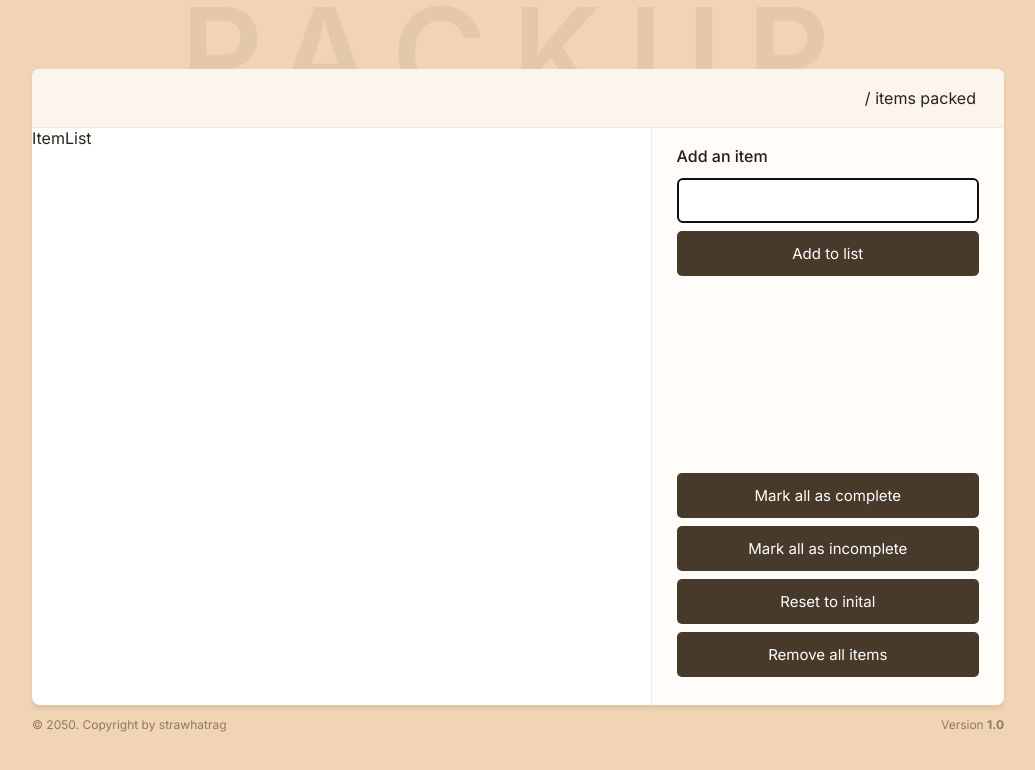
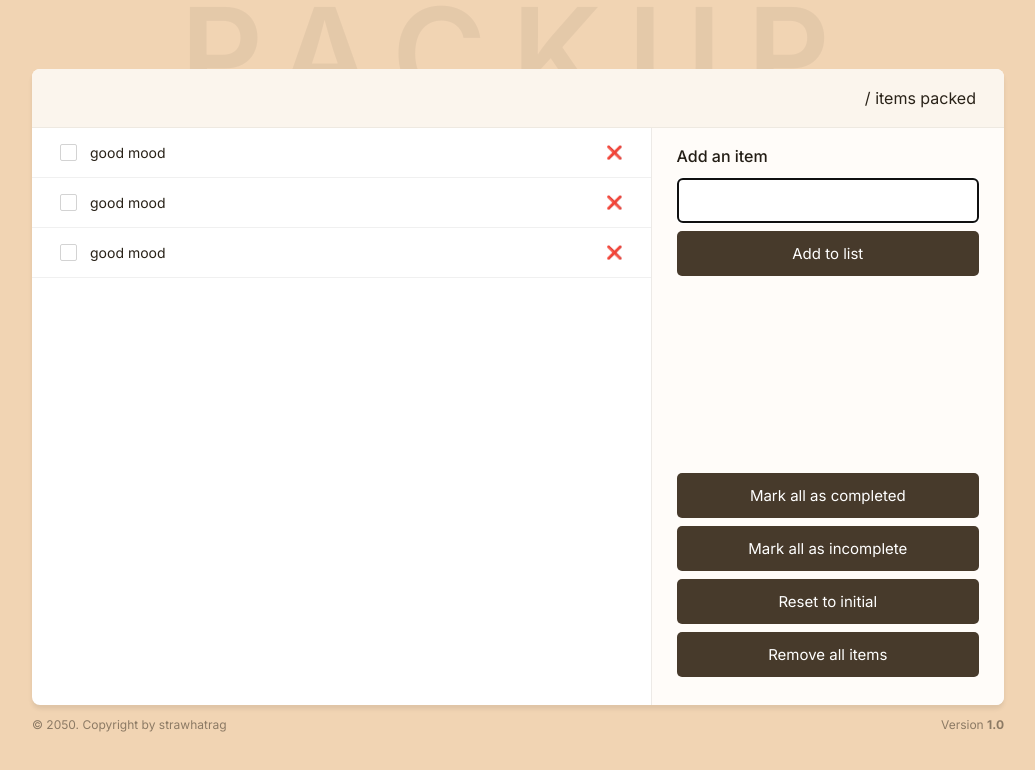
Before and after one commit to strawhatrag/Packup, a React (Vite) app: page / in a window 1280 px wide. Shown: the top 770 px of the page, without its empty margins (122-1157 px from the left). Built offline with nearby package versions, Linux system fonts and the light colour scheme.

Commit message:
lib file added

```diff
--- a/src/components/ButtonGroup.jsx
+++ b/src/components/ButtonGroup.jsx
@@ -1,12 +1,21 @@
 import Button from "./Button";
 
 export default function ButtonGroup() {
+  const secondaryButtons = [
+    "Mark all as completed",
+    "Mark all as incomplete",
+    "Reset to initial",
+    "Remove all items",
+  ];
   return (
     <section className="button-group">
-      <Button>Mark all as complete</Button>
-      <Button>Mark all as incomplete</Button>
-      <Button>Reset to inital</Button>
-      <Button>Remove all items</Button>
+      {secondaryButtons.map((text) => {
+        return (
+          <Button key={text} type="secondary">
+            {text}
+          </Button>
+        );
+      })}
     </section>
   );
 }
--- a/src/components/ItemList.jsx
+++ b/src/components/ItemList.jsx
@@ -1,3 +1,21 @@
 export default function ItemList() {
-  return <div>ItemList</div>;
+  return (
+    <ul>
+      <Item text="good mood" />
+      <Item text="good mood" />
+      <Item text="good mood" />
+    </ul>
+  );
 }
+
+function Item() {
+  return (
+    <li className="item">
+      <label>
+        <input type="checkbox" />
+        good mood
+      </label>
+      <button>❌</button>
+    </li>
+  );
+}
```
Also changed, not shown: src/lib/constants.js (added, +17 -0 lines).
